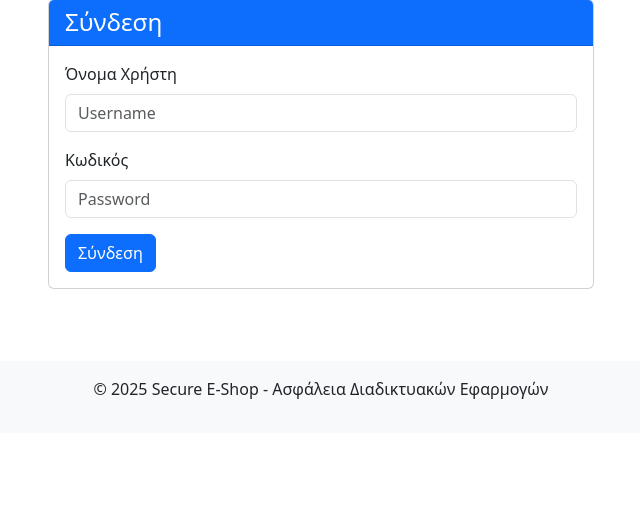
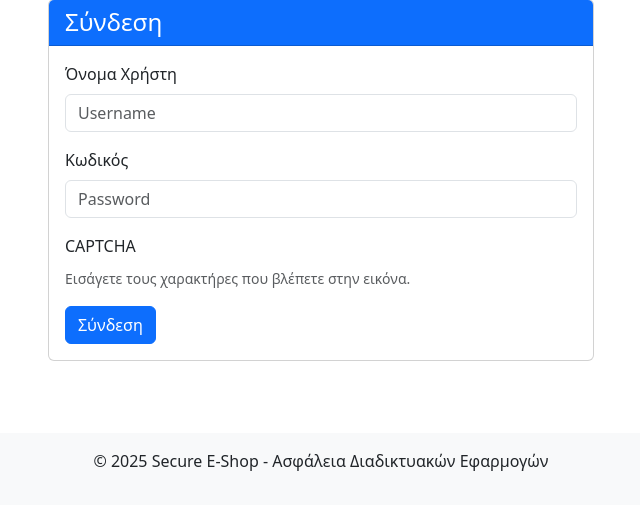
Before and after one commit to littleg1105/CDS204_Project3, a Django app: page /login/ in a window 1280 px wide. Shown: the part 105-615 px from the top of the page, without its empty margins (319-959 px from the left). Run offline with Django 5.2, Linux system fonts and the light colour scheme.

Commit message:
Included CAPTCHA to help prevent brute force

```diff
--- a/secure-eshop/eshop/forms.py
+++ b/secure-eshop/eshop/forms.py
@@ -34,6 +34,10 @@
 import hmac
 # Χρησιμότητα: Παρέχει constant-time comparison για αποφυγή timing attacks
 
+# Captcha για προστασία από αυτοματοποιημένες επιθέσεις
+from captcha.fields import CaptchaField
+# Χρησιμότητα: Παρέχει CAPTCHA field για forms
+
 
 # ============================================================================
 # LOGIN FORM - Φόρμα σύνδεσης με προηγμένα μέτρα ασφαλείας
@@ -45,11 +49,13 @@
     - Timing attacks
     - User enumeration
     - Brute force attacks (μέσω django-axes)
+    - Αυτοματοποιημένες επιθέσεις (μέσω CAPTCHA)
 
     Χρησιμότητα:
     - Ασφαλής αυθεντικοποίηση χρηστών
     - Προστασία από common attack vectors
     - User-friendly interface με Bootstrap classes
+    - Επιπλέον επίπεδο ασφάλειας με CAPTCHA
     """
 
     # Πεδίο username με custom styling
@@ -69,6 +75,12 @@
         })
     )
     # Χρησιμότητα: Password field με αυτόματο masking για ασφάλεια
+
+    # Πεδίο CAPTCHA για προστασία από bots
+    captcha = CaptchaField(
+        # Χρησιμότητα: Προσθέτει CAPTCHA verification στη φόρμα
+        error_messages={'invalid': 'Λάθος CAPTCHA. Προσπαθήστε ξανά.'}
+    )
 
     def __init__(self, *args, **kwargs):
         """
@@ -330,7 +342,13 @@
 # Same response για όλα τα failures
 # No username disclosure
 
-# 4. Bootstrap Integration
+# 4. CAPTCHA Implementation
+
+# Προστασία από bots και αυτοματοποιημένες επιθέσεις
+# Επιπλέον επίπεδο ασφάλειας πέρα από django-axes
+# Anti-automation mechanism
+
+# 5. Bootstrap Integration
 
 # Consistent styling
 # Responsive design
--- a/secure-eshop/eshop/templates/eshop/login.html
+++ b/secure-eshop/eshop/templates/eshop/login.html
@@ -45,6 +45,20 @@
                         {% endif %}
                     </div>
 
+                    <div class="mb-3">
+                        <label class="form-label">CAPTCHA</label>
+                        {{ form.captcha }}
+                        {% if form.captcha.errors %}
+                            <div class="text-danger">
+                                {% for error in form.captcha.errors %}
+                                    {{ error }}
+                                {% endfor %}
+                            </div>
+                        {% endif %}
+                        <br>
+                        <small class="form-text text-muted">Εισάγετε τους χαρακτήρες που βλέπετε στην εικόνα.</small>
+                    </div>
+
                     <button type="submit" class="btn btn-primary">Σύνδεση</button>
                 </form>
             </div>
--- a/secure-eshop/eshop_project/urls.py
+++ b/secure-eshop/eshop_project/urls.py
@@ -51,6 +51,14 @@
     # - Authentication required (staff users only)
     # - Customizable μέσω admin.py
 
+    # CAPTCHA URLs
+    path('captcha/', include('captcha.urls')),
+    # Χρησιμότητα:
+    # - URL: /captcha/
+    # - Παρέχει τα URLs για να λειτουργήσει το CAPTCHA
+    # - Περιλαμβάνει το endpoint για τις εικόνες CAPTCHA
+    # - Απαραίτητο για την ασφαλή λειτουργία του CAPTCHA
+
     # E-shop Application URLs
     path('', include('eshop.urls')),  # Προσθέτουμε τα URLs της εφαρμογής
     # Χρησιμότητα:
@@ -69,6 +77,16 @@
 
 # Αν είμαστε σε debug mode, προσθέτουμε URLs για τα στατικά αρχεία
 if settings.DEBUG:
+    # Serve static files
+    urlpatterns += static(settings.STATIC_URL, document_root=settings.STATIC_ROOT)
+    # Χρησιμότητα:
+    # - Conditional: Μόνο όταν DEBUG=True (development)
+    # - Serves static files (CSS, JS, images)
+    # - STATIC_URL: URL prefix για static files (π.χ. /static/)
+    # - STATIC_ROOT: Filesystem path για collected static files
+    # - Απαραίτητο για την εμφάνιση του CAPTCHA και άλλων στοιχείων
+
+    # Serve media files
     urlpatterns += static(settings.MEDIA_URL, document_root=settings.MEDIA_ROOT)
     # Χρησιμότητα:
     # - Conditional: Μόνο όταν DEBUG=True (development)
```
Also changed, not shown: secure-eshop/eshop_project/settings.py (+15 -0 lines), secure-eshop/db.sqlite3, 1 other file.
